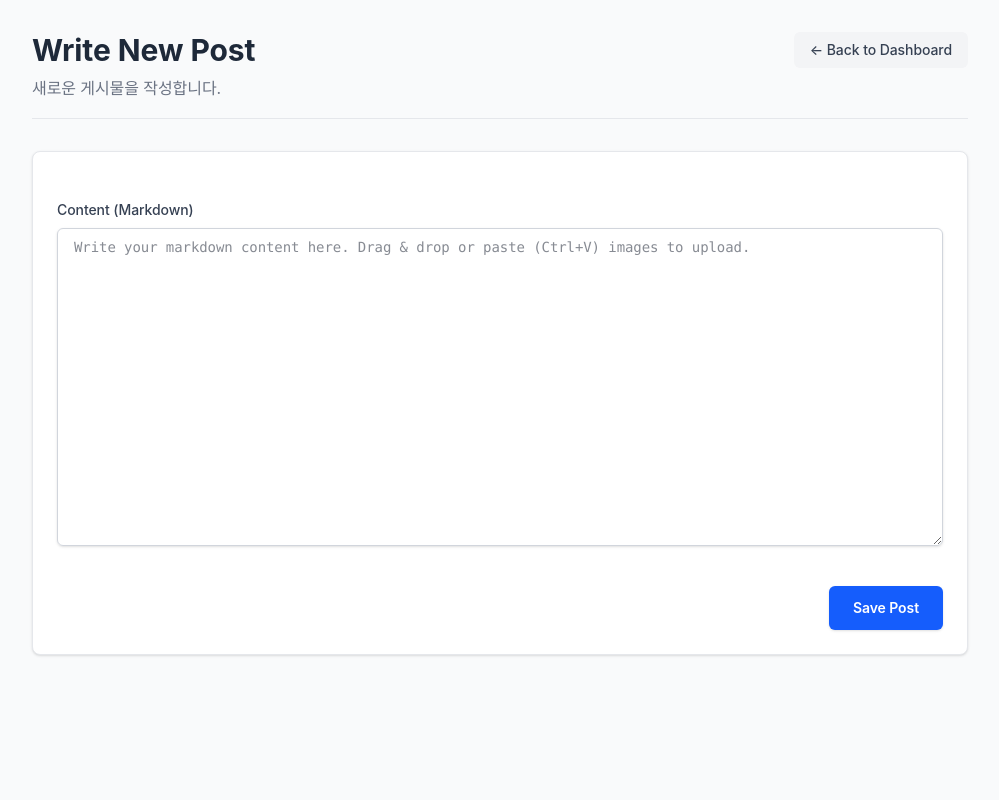
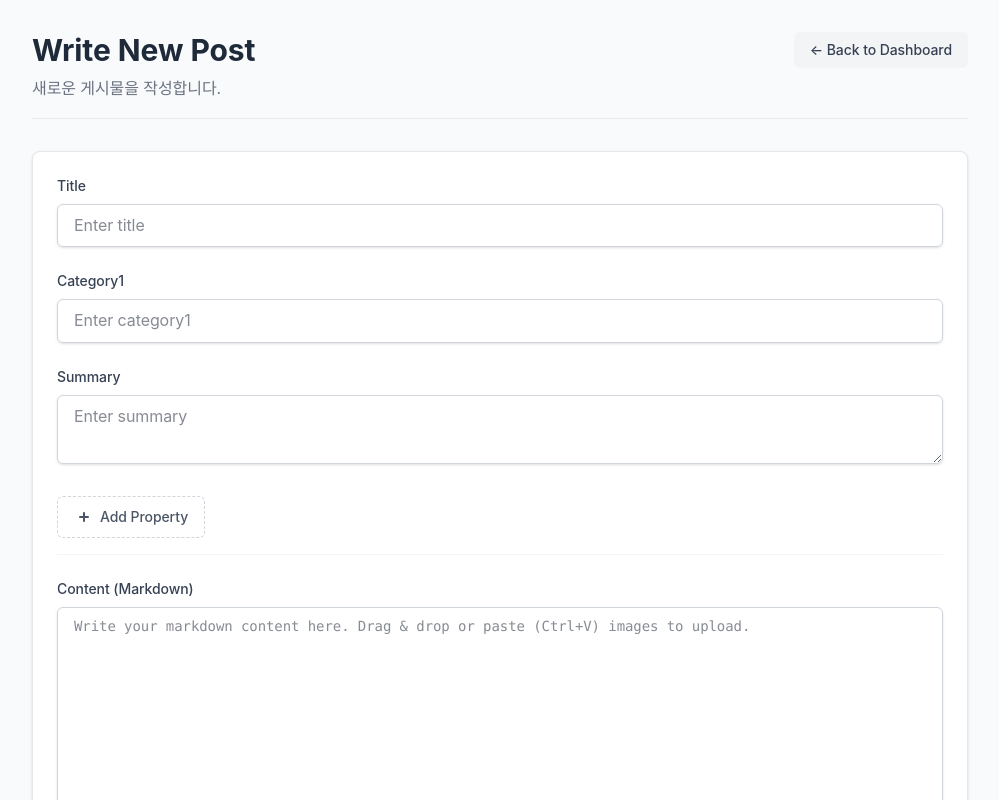
Before and after one commit to Junsesoon/junsesoon.github.io, a Next.js app: page /admin/write in a window 1280 px wide. Shown: the top 800 px of the page, without its empty margins (140-1139 px from the left). Built offline with nearby package versions, Linux system fonts and the light colour scheme.

Commit message:
FIX: 게시물 작성시 속성 설정창이 사라지는 버그 수정

```diff
--- a/src/components/PostEditor.tsx
+++ b/src/components/PostEditor.tsx
@@ -10,6 +10,9 @@ export interface PostEditorProps {
   initialData?: PostFormData;
   onSave: (formData: PostFormData) => Promise<void>;
 }
+
+const FIXED_PROPS = ['title', 'category1', 'summary', 'content'];
+const PREDEFINED_PROPS = ['category2', 'category3', 'category4', 'tags', 'parentSkill', 'childSkill', 'techStart', 'project_name'];
 
 export default function PostEditor({ initialData, onSave }: PostEditorProps) {
   const [formData, setFormData] = useState<Record<string, any>>(() => {
@@ -33,6 +36,30 @@ export default function PostEditor({ initialData, onSave }: PostEditorProps) {
     return initial;
   });
 
+  const [activeProps, setActiveProps] = useState<string[]>(() => {
+    const initial: string[] = [];
+    if (initialData) {
+      Object.keys(initialData).forEach((key) => {
+        if (FIXED_PROPS.includes(key)) return;
+        const val = initialData[key];
+        if (val === null || val === undefined || val === '') return;
+        if (Array.isArray(val) && val.length === 0) return;
+        initial.push(key);
+      });
+    }
+    // 일관성을 위해 미리 정의된 순서대로 정렬
+    return initial.sort((a, b) => {
+      const idxA = PREDEFINED_PROPS.indexOf(a);
+      const idxB = PREDEFINED_PROPS.indexOf(b);
+      if (idxA !== -1 && idxB !== -1) return idxA - idxB;
+      if (idxA !== -1) return -1;
+      if (idxB !== -1) return 1;
+      return a.localeCompare(b);
+    });
+  });
+
+  const [isAddingProp, setIsAddingProp] = useState(false);
+  const [newPropName, setNewPropName] = useState('');
   const [isSubmitting, setIsSubmitting] = useState(false);
   const [isUploading, setIsUploading] = useState(false);
   const textareaRef = useRef<HTMLTextAreaElement>(null);
@@ -151,53 +178,169 @@ export default function PostEditor({ initialData, onSave }: PostEditorProps) {
     }, 0);
   };
 
-  const renderProps = Object.keys(formData).filter((k) => k !== 'content');
-  const defaultOrder = ['title', 'summary', 'category1', 'category2', 'category3', 'category4', 'tags'];
-  renderProps.sort((a, b) => {
-    const idxA = defaultOrder.indexOf(a);
-    const idxB = defaultOrder.indexOf(b);
-    if (idxA !== -1 && idxB !== -1) return idxA - idxB;
-    if (idxA !== -1) return -1;
-    if (idxB !== -1) return 1;
-    return a.localeCompare(b);
-  });
+  const handleAddProp = () => {
+    const prop = newPropName.trim();
+    if (prop && !activeProps.includes(prop) && !FIXED_PROPS.includes(prop)) {
+      setActiveProps((prev) => [...prev, prop]);
+      setFormData((prev) => ({ ...prev, [prop]: '' }));
+    }
+    setNewPropName('');
+    setIsAddingProp(false);
+  };
+
+  const handleRemoveProp = (propToRemove: string) => {
+    setActiveProps((prev) => prev.filter((p) => p !== propToRemove));
+    setFormData((prev) => {
+      const next = { ...prev };
+      delete next[propToRemove]; // 제거 시 formData에서도 완전히 제외
+      return next;
+    });
+  };
 
   return (
     <form onSubmit={handleSubmit} className="space-y-6 rounded-lg border border-gray-200 bg-white p-6 shadow-sm font-sans">
       <div className="grid grid-cols-1 gap-6 sm:grid-cols-2">
-        {renderProps.map((key) => {
-          const isTextarea = key === 'summary';
-          const isFullWidth = key === 'title' || key === 'summary' || key === 'tags';
+        {/* Title (고정 영역) */}
+        <div className="sm:col-span-2">
+          <label htmlFor="title" className="mb-2 block text-sm font-medium text-gray-700">
+            Title
+          </label>
+          <input
+            type="text"
+            id="title"
+            name="title"
+            value={formData.title || ''}
+            onChange={handleChange}
+            required
+            className="block w-full rounded-md border border-gray-300 px-4 py-2 text-gray-900 shadow-sm focus:border-blue-500 focus:outline-none focus:ring-1 focus:ring-blue-500"
+            placeholder="Enter title"
+          />
+        </div>
+
+        {/* Category1 (고정 영역) */}
+        <div className="sm:col-span-2">
+          <label htmlFor="category1" className="mb-2 block text-sm font-medium text-gray-700">
+            Category1
+          </label>
+          <input
+            type="text"
+            id="category1"
+            name="category1"
+            value={formData.category1 || ''}
+            onChange={handleChange}
+            required
+            className="block w-full rounded-md border border-gray-300 px-4 py-2 text-gray-900 shadow-sm focus:border-blue-500 focus:outline-none focus:ring-1 focus:ring-blue-500"
+            placeholder="Enter category1"
+          />
+        </div>
+
+        {/* Summary (고정 영역) */}
+        <div className="sm:col-span-2">
+          <label htmlFor="summary" className="mb-2 block text-sm font-medium text-gray-700">
+            Summary
+          </label>
+          <textarea
+            id="summary"
+            name="summary"
+            value={formData.summary || ''}
+            onChange={handleChange}
+            rows={2}
+            className="block w-full rounded-md border border-gray-300 px-4 py-2 text-gray-900 shadow-sm focus:border-blue-500 focus:outline-none focus:ring-1 focus:ring-blue-500"
+            placeholder="Enter summary"
+          />
+        </div>
+
+        {/* 동적 추가된 프론트매터 속성들 */}
+        {activeProps.map((key) => {
+          const isFullWidth = key === 'tags' || key === 'parentSkill' || key === 'childSkill';
           return (
             <div key={key} className={isFullWidth ? 'sm:col-span-2' : ''}>
               <label htmlFor={key} className="mb-2 block text-sm font-medium text-gray-700 capitalize">
                 {key === 'tags' ? 'Tags (comma separated)' : key}
               </label>
-              {isTextarea ? (
-                <textarea
-                  id={key}
-                  name={key}
-                  value={formData[key]}
-                  onChange={handleChange}
-                  rows={2}
-                  className="block w-full rounded-md border border-gray-300 px-4 py-2 text-gray-900 shadow-sm focus:border-blue-500 focus:outline-none focus:ring-1 focus:ring-blue-500"
-                  placeholder={`Enter ${key}`}
-                />
-              ) : (
+              <div className="flex items-center gap-2">
                 <input
                   type="text"
                   id={key}
                   name={key}
-                  value={formData[key]}
+                  value={formData[key] || ''}
                   onChange={handleChange}
-                  required={key === 'title'}
                   className="block w-full rounded-md border border-gray-300 px-4 py-2 text-gray-900 shadow-sm focus:border-blue-500 focus:outline-none focus:ring-1 focus:ring-blue-500"
                   placeholder={`Enter ${key}`}
                 />
-              )}
+                <button
+                  type="button"
+                  onClick={() => handleRemoveProp(key)}
+                  className="inline-flex h-10 w-10 shrink-0 items-center justify-center rounded-md border border-transparent text-gray-400 hover:bg-red-50 hover:text-red-500 transition-colors focus:outline-none focus:ring-2 focus:ring-red-500"
+                  title={`Remove ${key}`}
+                >
+                  <svg xmlns="http://www.w3.org/2000/svg" className="h-5 w-5" viewBox="0 0 20 20" fill="currentColor">
+                    <path fillRule="evenodd" d="M4.293 4.293a1 1 0 011.414 0L10 8.586l4.293-4.293a1 1 0 111.414 1.414L11.414 10l4.293 4.293a1 1 0 01-1.414 1.414L10 11.414l-4.293 4.293a1 1 0 01-1.414-1.414L8.586 10 4.293 5.707a1 1 0 010-1.414z" clipRule="evenodd" />
+                  </svg>
+                </button>
+              </div>
             </div>
           );
         })}
+
+        {/* Prop 추가 버튼 및 입력 폼 */}
+        <div className="sm:col-span-2 pt-2 pb-4 border-b border-gray-100">
+          {!isAddingProp ? (
+            <button
+              type="button"
+              onClick={() => setIsAddingProp(true)}
+              className="inline-flex items-center gap-1.5 rounded-md border border-dashed border-gray-300 bg-white px-4 py-2.5 text-sm font-medium text-gray-600 hover:border-blue-500 hover:text-blue-600 transition-colors focus:outline-none focus:ring-2 focus:ring-blue-500 focus:ring-offset-1"
+            >
+              <svg xmlns="http://www.w3.org/2000/svg" className="h-5 w-5" viewBox="0 0 20 20" fill="currentColor">
+                <path fillRule="evenodd" d="M10 5a1 1 0 011 1v3h3a1 1 0 110 2h-3v3a1 1 0 11-2 0v-3H6a1 1 0 110-2h3V6a1 1 0 011-1z" clipRule="evenodd" />
+              </svg>
+              Add Property
+            </button>
+          ) : (
+            <div className="flex max-w-sm items-center gap-2 rounded-md border border-gray-200 bg-gray-50 p-2 shadow-sm">
+              <input
+                type="text"
+                list="predefined-props"
+                value={newPropName}
+                onChange={(e) => setNewPropName(e.target.value)}
+                onKeyDown={(e) => {
+                  if (e.key === 'Enter') {
+                    e.preventDefault();
+                    handleAddProp();
+                  } else if (e.key === 'Escape') {
+                    setIsAddingProp(false);
+                    setNewPropName('');
+                  }
+                }}
+                placeholder="Property name"
+                className="block w-full flex-1 rounded-md border-gray-300 px-3 py-1.5 text-sm text-gray-900 shadow-sm focus:border-blue-500 focus:outline-none focus:ring-1 focus:ring-blue-500"
+                autoFocus
+              />
+              <datalist id="predefined-props">
+                {PREDEFINED_PROPS.filter((p) => !activeProps.includes(p)).map((p) => (
+                  <option key={p} value={p} />
+                ))}
+              </datalist>
+              <button
+                type="button"
+                onClick={handleAddProp}
+                className="inline-flex items-center justify-center rounded-md bg-blue-600 px-3 py-1.5 text-sm font-semibold text-white shadow-sm hover:bg-blue-500 focus:outline-none focus:ring-2 focus:ring-blue-500"
+              >
+                Add
+              </button>
+              <button
+                type="button"
+                onClick={() => {
+                  setIsAddingProp(false);
+                  setNewPropName('');
+                }}
+                className="inline-flex items-center justify-center rounded-md bg-white px-3 py-1.5 text-sm font-semibold text-gray-900 shadow-sm ring-1 ring-inset ring-gray-300 hover:bg-gray-50 focus:outline-none focus:ring-2 focus:ring-blue-500"
+              >
+                Cancel
+              </button>
+            </div>
+          )}
+        </div>
       </div>
 
       {/* Content */}
```
